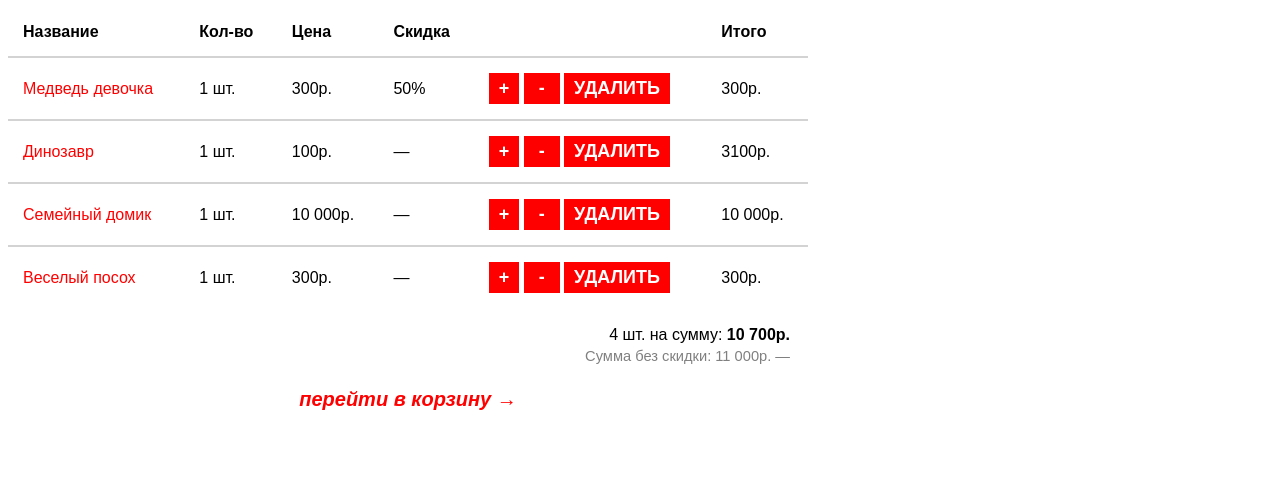
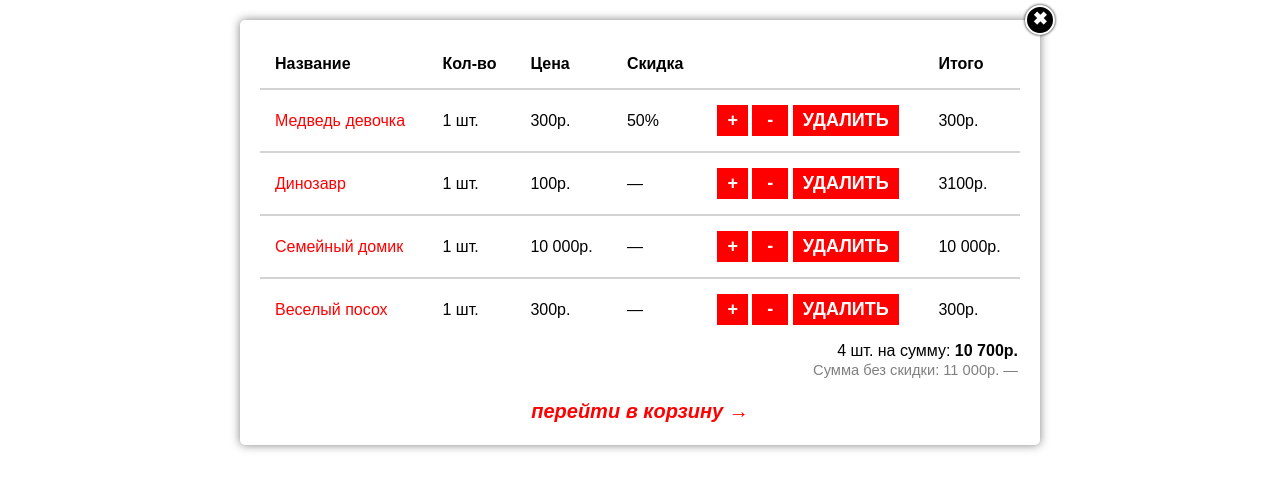
Before and after one commit to Metam0rf/metam0rf.github.io, a plain HTML site: page Module_6/DZ_6_2_4/index.html in a window 1280 px wide. Drawn offline with Linux system fonts and the light colour scheme.

Commit message:
fixed Module_6

```diff
--- a/Module_6/DZ_6_2_4/css/style.css
+++ b/Module_6/DZ_6_2_4/css/style.css
@@ -2,8 +2,73 @@ body{
     font-family: Arial;
 }
 
-tr.item td{
+button{
+    font-weight: bold;
+    text-decoration: solid;
+    appearance: none;
+    font-size: 18px;
+    color: white;
+}
+
+.controlBttn{
+    display: inline-block;
+    padding: 5px 10px;
+    border: 0px;
+    border-radius: 0;
+    text-decoration: solid;
+    appearance: none;
+    box-shadow: none;
+    background-color: red;
+}
+
+.closeBttn{
+    width: 30px;
+    height: 30px;
+    padding: 0px 0px 2px 0px;
+    position: absolute;
+    right: -15px;
+    top: -15px;
+    border: solid #fff 2px;
+    border-radius: 25px;
+    background-color: #000;
+    box-shadow: 0 0 3px rgb(0,0,0);
+}
+
+.closeBttn:hover {
+    transform: scale(1.3);
+}
+
+.controlBttn:hover {
+    background-color: #850000;
+}
+
+.invoiceTable{
+    width: 800px;
+    padding: 20px;
+    margin: 20px auto;
+    position: relative;
+    border-radius: 5px;
+    box-shadow: 0 0 10px rgba(0,0,0,0.5);
+    border-spacing: 0;
+}
+
+.totalTable{
+    width: 100%;
+    border-spacing: 0px;
+    text-align: center;
+}
+
+.invoiceTable thead{
+    text-align: left;
+}
+
+.invoiceTable th, tr.item td{
+    padding: 15px;
+}
+
+tr.item td {
     border-top: solid lightgrey 2px;
+    text-align: left;
 }
 
 td:first-child{
@@ -12,30 +77,13 @@ td:first-child{
 
 td.totalWithDoscount{
     color: black;
+    text-align: right;
 }
 
 td.totalWithoutDoscount{
     color: grey;
     font-size: 11pt;
-}
-
-button{
-    display: inline-block;
-    padding: 5px 10px;
-    color: white;
-    font-weight: bold;
-    font-size: 18px;
-    text-decoration: solid;
-    /*text-shadow:*/
-            /*0px -1px 0 #fff,*/
-            /*0px -1px 0 #fff,*/
-            /*0px 1px 0 #fff,*/
-            /*0px 1px 0 #fff;*/
-    border: 0px;
-    appearance: none;
-    box-shadow: none;
-    border-radius: 0;
-    background-color: red;
+    text-align: right;
 }
 
 a{
--- a/Module_6/DZ_6_2_4/index.html
+++ b/Module_6/DZ_6_2_4/index.html
@@ -6,9 +6,9 @@
     <title>DZ_6_2_4</title>
 </head>
 <body>
-    <table align="left" border="0" cellspacing="0" cellpadding="15" width="800px">
+<table class="invoiceTable">
         <thead>
-            <tr align="left">
+            <tr>
                 <th>Название</th>
                 <th>Кол-во</th>
                 <th>Цена</th>
@@ -24,9 +24,9 @@
                 <td>300р.</td>
                 <td>50%</td>
                 <td>
-                    <button>+</button>
-                    <button>&nbsp;-&nbsp;</button>
-                    <button>УДАЛИТЬ</button>
+                    <button class="controlBttn">+</button>
+                    <button class="controlBttn">&nbsp;-&nbsp;</button>
+                    <button class="controlBttn">УДАЛИТЬ</button>
                 </td>
                 <td>300р.</td>
             </tr>
@@ -35,9 +35,9 @@
                 <td>1 шт.</td>
                 <td>100р.</td>
                 <td>&mdash;</td>
-                <td><button>+</button>
-                    <button>&nbsp;-&nbsp;</button>
-                    <button>УДАЛИТЬ</button></td>
+                <td><button class="controlBttn">+</button>
+                    <button class="controlBttn">&nbsp;-&nbsp;</button>
+                    <button class="controlBttn">УДАЛИТЬ</button></td>
                 <td>3100р.</td>
             </tr>
             <tr class="item">
@@ -45,9 +45,9 @@
                 <td>1 шт.</td>
                 <td>10 000р.</td>
                 <td>&mdash;</td>
-                <td><button>+</button>
-                    <button>&nbsp;-&nbsp;</button>
-                    <button>УДАЛИТЬ</button></td>
+                <td><button class="controlBttn">+</button>
+                    <button class="controlBttn">&nbsp;-&nbsp;</button>
+                    <button class="controlBttn">УДАЛИТЬ</button></td>
                 <td>10 000р.</td>
             </tr>
             <tr class="item">
@@ -55,26 +55,27 @@
                 <td>1 шт.</td>
                 <td>300р.</td>
                 <td>&mdash;</td>
-                <td><button>+</button>
-                    <button>&nbsp;-&nbsp;</button>
-                    <button>УДАЛИТЬ</button></td>
+                <td><button class="controlBttn">+</button>
+                    <button class="controlBttn">&nbsp;-&nbsp;</button>
+                    <button class="controlBttn">УДАЛИТЬ</button></td>
                 <td>300р.</td>
             </tr>
             <tr>
                 <td colspan="6">
-                    <table class="totalTable" width="100%" border="0" align="right">
+                    <table class="totalTable">
                     <tbody>
                     <tr>
-                        <td class="totalWithDoscount" align="right">4 шт. на сумму: <strong>10 700р.</strong></td>
+                        <td class="totalWithDoscount">4 шт. на сумму: <strong>10 700р.</strong></td>
                     </tr>
                     <tr>
-                        <td class="totalWithoutDoscount" align="right">Сумма без скидки: 11 000р. &mdash;</td>
+                        <td class="totalWithoutDoscount">Сумма без скидки: 11 000р. &mdash;</td>
                     </tr>
                     <tr>
-                        <td class="totalWithoutDoscount" align="center" ><a href="#"><i><strong>перейти в корзину &rarr;</strong></i></a></td>
+                        <td><a href="#"><i><strong>перейти в корзину &rarr;</strong></i></a></td>
                     </tr>
                     </tbody>
                 </table>
+                    <button class="closeBttn">&#10006;</button>
                 </td>
             </tr>
         </tbody>
```
